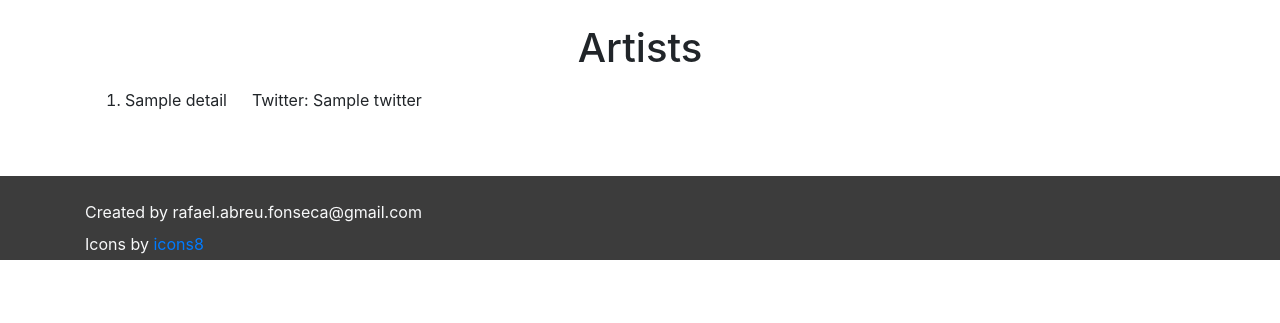
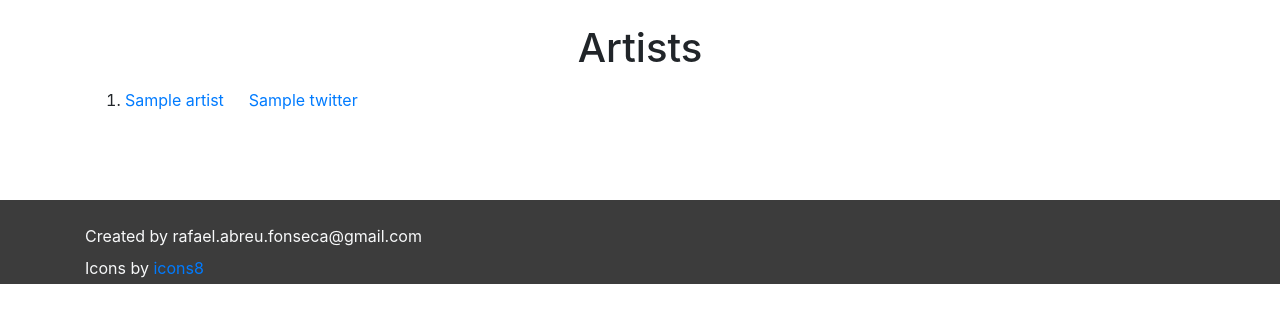
Before and after one commit to fonsecaRafael/music-collection, a Django app: page /artists/ in a window 1280 px wide. Shown: the part 56-379 px from the top of the page. Run offline with Django 4.2, Linux system fonts and the light colour scheme; tables that the repository leaves empty hold one stand-in row (values such as "Sample post"); a database or web service that is not in the repository returns one stand-in record (values such as "Sample title"); data that the repository does not hold is empty; some libraries are stand-ins or nearby versions.

Commit message:
Development of links and adds readability

```diff
--- a/musics/artists/templates/artists/artists.html
+++ b/musics/artists/templates/artists/artists.html
@@ -11,9 +11,15 @@
 			<div class="col-md-12">
 				<h1 class="text-center mt-4 mb-3">Artists</h1>
 				<ol>
-					{% for artist in artists.json %}
-						{% for detail in artist %}
-							<li>{{ detail.name }} &emsp; Twitter: {{ detail.twitter}}</li>
+					{% for artists in response.json %}
+						{% for artist in artists %}
+							{% with "https://twitter.com/"|add:artist.twitter as artist_twitter %}
+								<li>
+									<a href="{% url 'artists:artist' artist.id %}">{{ artist.name }}</a>
+									&emsp;
+									<a href="{{artist_twitter}}" target="_blank">{{artist.twitter}}</a>
+								</li><br>
+							{% endwith %}
 						{% empty %}
 							No artist found
 						{% endfor %}
@@ -22,5 +28,4 @@
 			</div>
 		</div>
 	</div>
-<!--{{response}}-->
 {% endblock body %}
--- a/musics/artists/views.py
+++ b/musics/artists/views.py
@@ -13,4 +13,4 @@ def artists(request):
     response = requests.get(url, headers=headers)
     artists = response.json()
 
-    return render(request, 'artists/artists.html', context={'artists': artists})
+    return render(request, 'artists/artists.html', context={'response': artists})
```
